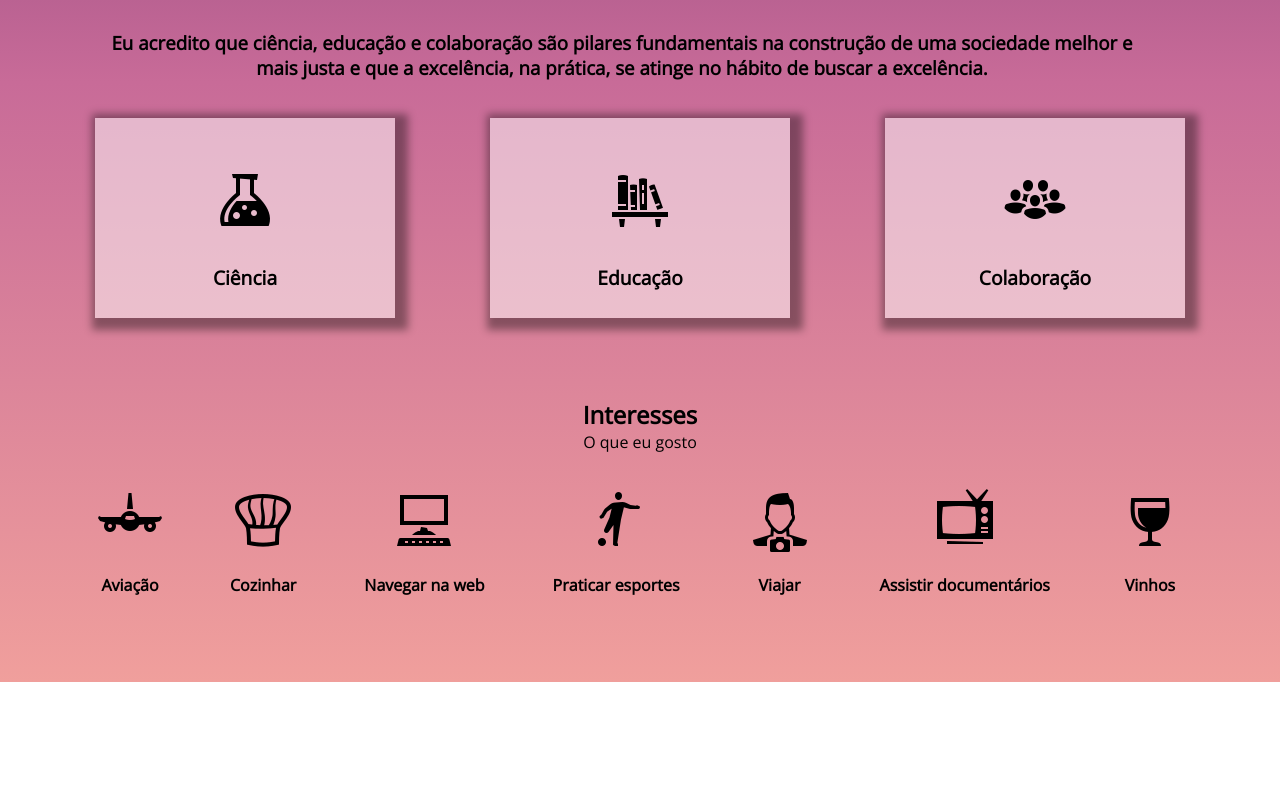
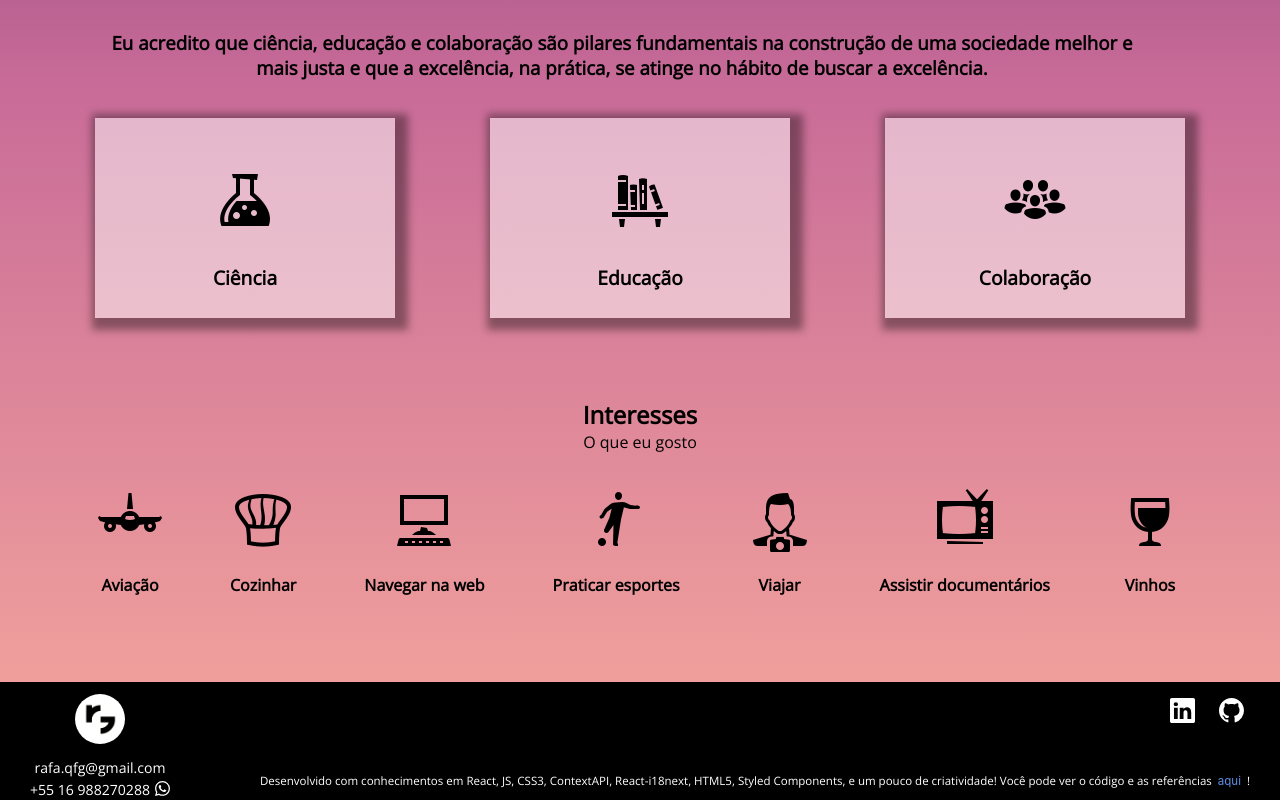
Before and after one commit to Rafaqfg/portfolio, a React (Create React App) app: page / in a window 1280 px wide. Shown: the part 3116-3916 px from the top of the page. Before the commit the page ends 3798 px from the top, so only its background shows below. Built offline with nearby package versions, Linux system fonts and the light colour scheme.

Commit message:
configure Footer

```diff
--- a/src/components/footer/Footer.jsx
+++ b/src/components/footer/Footer.jsx
@@ -0,0 +1,61 @@
+import React from 'react';
+import github from '../../images/github-white.svg';
+import linkedin from '../../images/linkedin-white.svg';
+import whatsapp from '../../images/whatsapp-white.svg';
+import logo from '../../images/logowhite.png';
+import { useTranslation } from "react-i18next";
+import * as S from './Footer.styled';
+
+function Footer() {
+  const [t] = useTranslation('common');
+
+  return (
+    <S.StyledFooter>
+      <S.DivLogoContainer>
+        <img src={ logo } className="logo" alt="rafael-logo"/>
+        <S.SectionPersonalInfo>
+            <p>rafa.qfg@gmail.com</p>
+            <S.DivWhatsapp>
+              <p>
+                +55 16 988270288
+              </p>
+              <img src={ whatsapp } alt="whatsapp"/>
+            </S.DivWhatsapp>
+        </S.SectionPersonalInfo>
+      </S.DivLogoContainer>
+      <S.DivContainer>
+        <S.SectionBarSocial>
+          <button
+            className="link-btn"
+            type="button"
+            src={ linkedin }
+            onClick={ () => window.open('https://www.linkedin.com/in/rafael-quaglia-franco-de-godoy/', '_blank') }
+          >
+            <img src={ linkedin } className="social-media-icon" alt="linkedin"/>
+          </button>
+          <button
+            className="link-btn"
+            type="button"
+            src={ github }
+            onClick={ () => window.open('https://github.com/Rafaqfg', '_blank') }
+          >
+            <img src={ github } className="social-media-icon" alt="github"/>
+          </button>
+        </S.SectionBarSocial>
+        <S.SectionBarCode>
+          <p>
+            {t('footer.description')}
+            <button
+              className="link-btn"
+              onClick={ () => window.open('https://github.com/Rafaqfg', '_blank') }
+              >{t('footer.codeLink')}
+            </button>
+            {`!`}
+          </p>
+        </S.SectionBarCode>
+      </S.DivContainer>
+    </S.StyledFooter>
+  );
+}
+
+export default Footer;
--- a/src/components/footer/Footer.styled.js
+++ b/src/components/footer/Footer.styled.js
@@ -0,0 +1,69 @@
+import styled from 'styled-components';
+
+export const StyledFooter = styled.footer`
+  display: flex;
+  background-color: ${({theme}) => theme.footer.backGround};
+  color: ${({theme}) => theme.footer.text};
+  width: 100%;
+  margin-bottom: 0px;
+  align-items: center;
+  justify-content: space-between;
+  font-size: 1.1vw;
+`
+export const DivLogoContainer = styled.div`
+  display: flex;
+  flex-direction: column;
+  align-items: center;
+  margin-left: 30px;
+`
+
+export const SectionPersonalInfo = styled.section`
+  display: flex;
+  flex-direction: column;
+  align-items: center;
+  margin-left: 0;
+  p {
+    margin-bottom: 0;
+  }
+`
+
+export const DivWhatsapp = styled.div`
+  display: flex;
+  align-items: start;
+  justify-content: flex-start;
+  margin-left: 0;
+  p {
+    margin-block-start: 0.2em;
+  }
+  img {
+    margin-top: 4px;
+    margin-left: 3px;
+    width: 15px;
+    height: 15px;
+    margin-left: 5px;
+  }
+`
+
+export const DivContainer = styled.div`
+  display: flex;
+  flex-direction: column;
+  margin-bottom: 0;
+  margin-right: 30px;
+  max-width: 80%;
+  `
+
+export const SectionBarSocial = styled.section`
+  width: 100%;
+  display: flex;
+  justify-content: flex-end;
+  margin-top: 15px;
+`
+
+export const SectionBarCode = styled.section`
+  margin-bottom: 0;
+  margin-block-start: 3em;
+  font-size: 0.9vw;
+  button {
+    color: #5f90e7;
+  }
+`
--- a/src/css/portfolio.css
+++ b/src/css/portfolio.css
@@ -54,3 +54,17 @@ p#time-line {
   align-items: center;
   margin-bottom: 25px;
 }
+
+.logo {
+  object-fit: cover;
+  width: 50px;
+  height: 50px;
+  border-radius: 25px;
+  margin-top: 10px;
+}
+
+.social-media-icon {
+  width: 25px;
+  height: 25px;
+  margin-left: 12px;
+}
--- a/src/page/MainPage.jsx
+++ b/src/page/MainPage.jsx
@@ -1,4 +1,5 @@
 import React from 'react';
+import Footer from '../components/footer/Footer';
 import Header from '../components/header/Header';
 import Hobbies from '../components/hobbies/Hobbies';
 import PersonalValues from '../components/personalValues/PersonalValues';
@@ -17,6 +18,7 @@ class MainPage extends React.Component {
           <PersonalValues />
           <Hobbies />
         </S.StyledMain>
+        <Footer />
       </>
     );
   };
--- a/src/translations/en/common.json
+++ b/src/translations/en/common.json
@@ -95,5 +95,10 @@
       "tv": "Watch documentaries",
       "wine": "Wines"
     }
+  },
+
+  "footer": {
+    "description": "Developed with skills in React, JS, CSS3, ContextAPI, React-i18next, HTML5, Styled Components, and a little bit of creativity! You can see the code and references",
+    "codeLink": "here"
   }
 }
--- a/src/translations/pt/common.json
+++ b/src/translations/pt/common.json
@@ -94,5 +94,10 @@
       "tv": "Assistir documentários",
       "wine": "Vinhos"
     }
+  },
+
+  "footer": {
+    "description": "Desenvolvido com conhecimentos em React, JS, CSS3, ContextAPI, React-i18next, HTML5, Styled Components, e um pouco de criatividade! Você pode ver o código e as referências",
+    "codeLink": "aqui"
   }
 }
```
